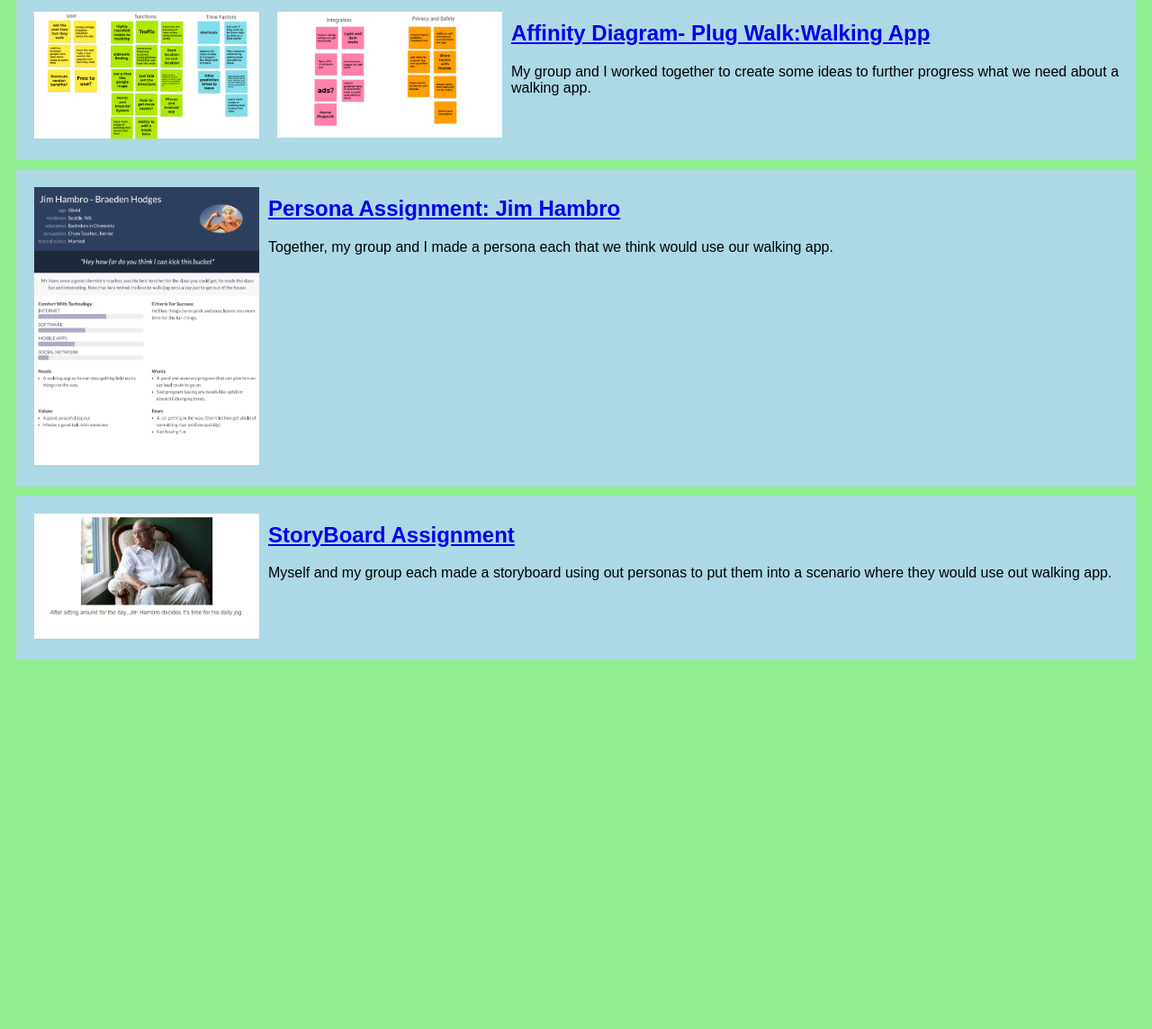
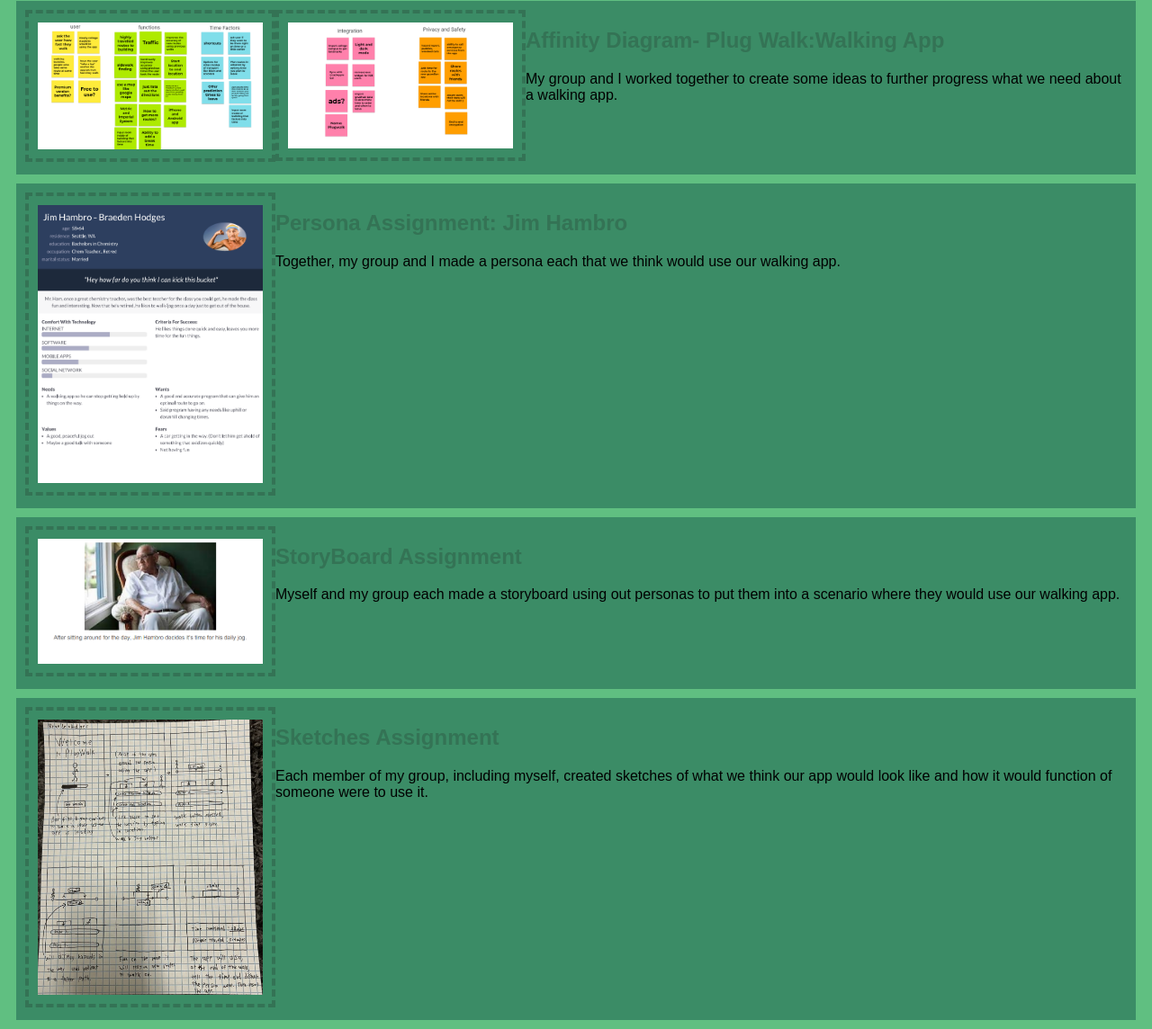
Before and after one commit to BraedenAH/BraedenAH.github.io, a plain HTML site: page index.html in a window 1280 px wide. Shown: the part 408-1552 px from the top of the page at 90% size. Before the commit the page ends 1152 px from the top, so only its background shows below. Drawn offline with Linux system fonts and the light colour scheme.

Commit message:
Add files via upload

```diff
--- a/index.html
+++ b/index.html
@@ -20,8 +20,8 @@
 
         <!--Affinity Diagram -->
         <section class = "assignment">
-            <a href = "files/affinity-diagram1.pdf"><img src = "images/affinity-diagram1.png"></a>
-            <a href = "files/affinity-diagram2.pdf"><img src = "images/affinity-diagram2.png"></a>
+            <a href = "files/CSCE 190 affinitydiagram.pdf"><img src = "images/affinity-diagram1.png"></a>
+            <a href = "files/CSCE 190 affinitydiagram.pdf"><img src = "images/affinity-diagram2.png"></a>
             <section class = "ass-details">
                 <a href = "files/CSCE 190 affinitydiagram.pdf"><h2>Affinity Diagram- Plug Walk:Walking App</h2></a>
                 <p>
@@ -32,7 +32,7 @@
 
         <!--Persona Assignment -->
         <section class = "assignment">
-            <a href = "files/persona.pdf"><img src = "images/persona.png"></a>
+            <a href = "files/190 Personas.pdf"><img src = "images/persona.png"></a>
             <section class = "ass-details">
                 <a href = "files/190 Personas.pdf"><h2>Persona Assignment: Jim Hambro</h2></a>
                 <p>
@@ -43,11 +43,22 @@
 
         <!--StoryBoard Assignment -->
         <section class = "assignment">
-            <a href = "files/storyboard.pdf"><img src = "images/storyboard.png"></a>
+            <a href = "files/CSCE 190 Storyboards-combined.pdf"><img src = "images/storyboard.png"></a>
             <section class = "ass-details">
                 <a href = "files/CSCE 190 Storyboards-combined.pdf"><h2>StoryBoard Assignment</h2></a>
                 <p>
-                    Myself and my group each made a storyboard using out personas to put them into a scenario where they would use out walking app.
+                    Myself and my group each made a storyboard using out personas to put them into a scenario where they would use our walking app.
+                </p>
+            </section>
+        </section>
+
+        <!--Sketches Assignment -->
+        <section class = "assignment">
+            <a href = "files/CSCE190Sketches.pdf"><img src = "images/sketch.png"></a>
+            <section class = "ass-details">
+                <a href = "files/CSCE190Sketches.pdf"><h2>Sketches Assignment</h2></a>
+                <p>
+                    Each member of my group, including myself, created sketches of what we think our app would look like and how it would function of someone were to use it.
                 </p>
             </section>
         </section>
--- a/styles.css
+++ b/styles.css
@@ -1,5 +1,5 @@
 body{
-    background: lightgreen;
+    background: #60BF81;
     font-family: Arial, Helvetica, sans-serif;
 }
 
@@ -7,15 +7,33 @@ body{
     display: flex;
     padding: 10px;
     margin: 10px;
-    background: lightblue;
+    background: #3B8C66;
 }
 
 .assignment img{
     width: 250px;
     padding: 10px;
+    border: 4px dashed #347355;
+}
+
+.assignment img:hover{
+    border: 4px dashed #347355;
 }
 
 h1{
-    color: palevioletred;
+    color: #223240;
     text-align: center;
 }
+
+h1{
+    color: #9FD948
+}
+
+a{
+    text-decoration: none;
+    color: #347355;
+}
+
+a:hover{
+    color: #9FD948
+}
```
Also changed, not shown: images/sketch.png (added), 1 other file.
